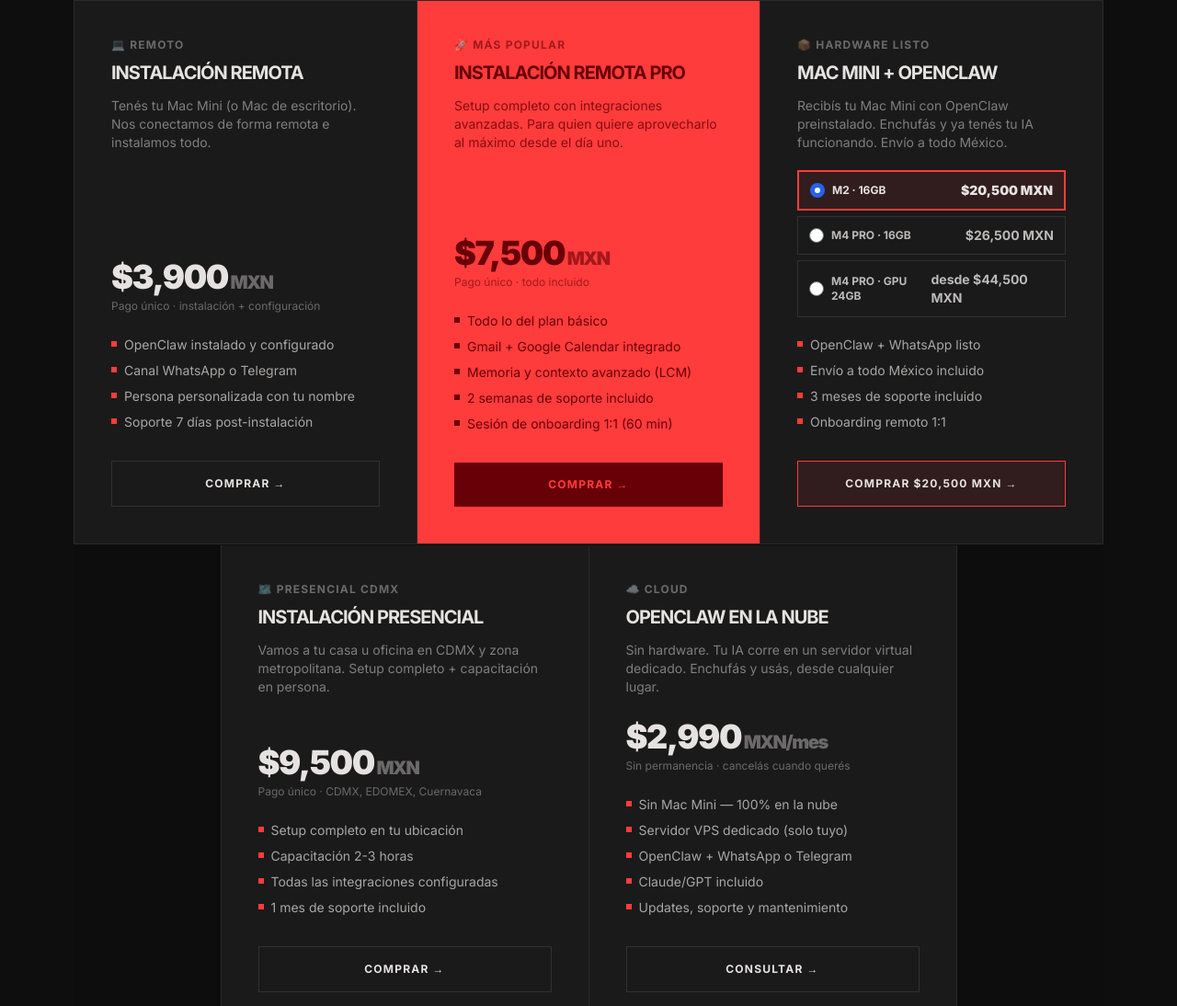
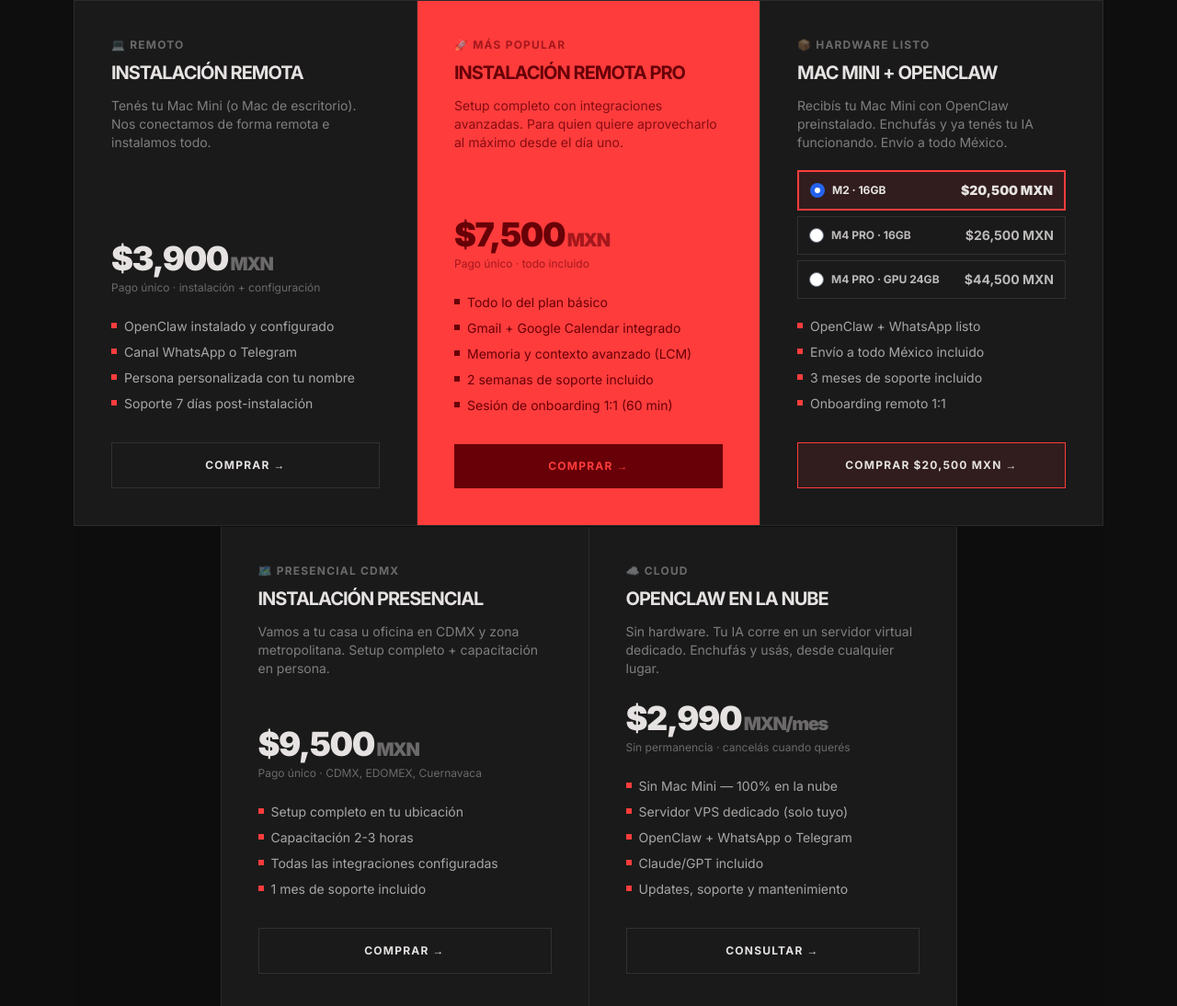
Before and after one commit to ezeqmina/tryclawdia.com, a plain HTML site: page index.html in a window 1280 px wide. Shown: the part 5759-6853 px from the top of the page at 92% size. Drawn offline with nearby package versions, Linux system fonts and the light colour scheme.

Commit message:
fix: M4 Pro GPU 24GB precio fijo sin 'desde'

```diff
--- a/index.html
+++ b/index.html
@@ -445,12 +445,12 @@
           </div>
           <span class="text-sm font-bold text-on-surface/80">$26,500 MXN</span>
         </label>
-        <label class="flex justify-between items-center px-3 py-2.5 border border-white/10 cursor-pointer transition-all macmini-option" data-price="desde $44,500 MXN" data-label="Mac Mini M4 Pro · GPU 24GB">
+        <label class="flex justify-between items-center px-3 py-2.5 border border-white/10 cursor-pointer transition-all macmini-option" data-price="$44,500 MXN" data-label="Mac Mini M4 Pro · GPU 24GB">
           <div class="flex items-center gap-2">
             <input type="radio" name="macmini_plan" value="M4Pro24" class="accent-red-500">
             <span class="text-xs font-bold uppercase text-on-surface/80">M4 Pro · GPU 24GB</span>
           </div>
-          <span class="text-sm font-bold text-on-surface/80">desde $44,500 MXN</span>
+          <span class="text-sm font-bold text-on-surface/80">$44,500 MXN</span>
         </label>
       </div>
       <ul class="space-y-2 mb-8 text-sm text-on-surface/70 flex-grow">
```
